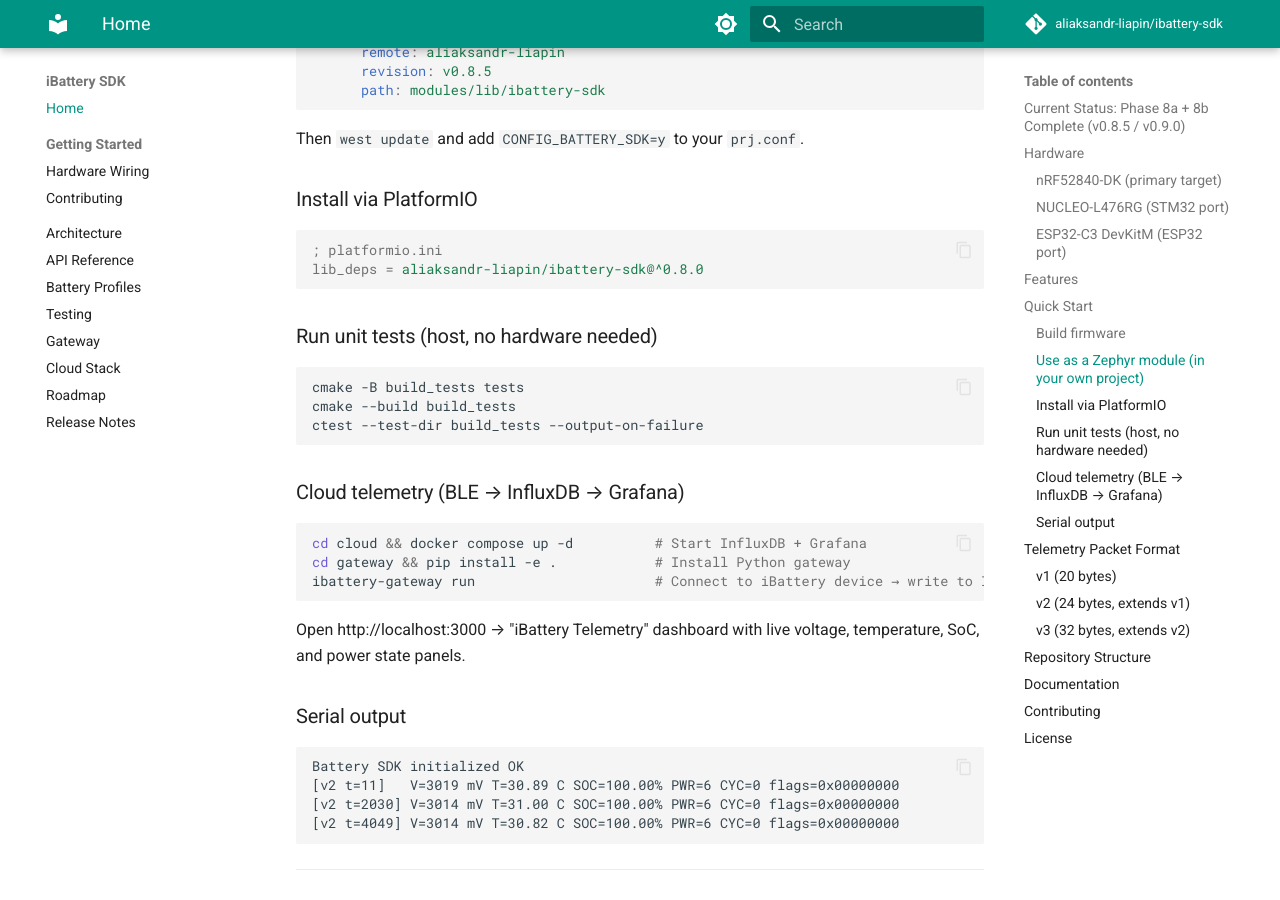
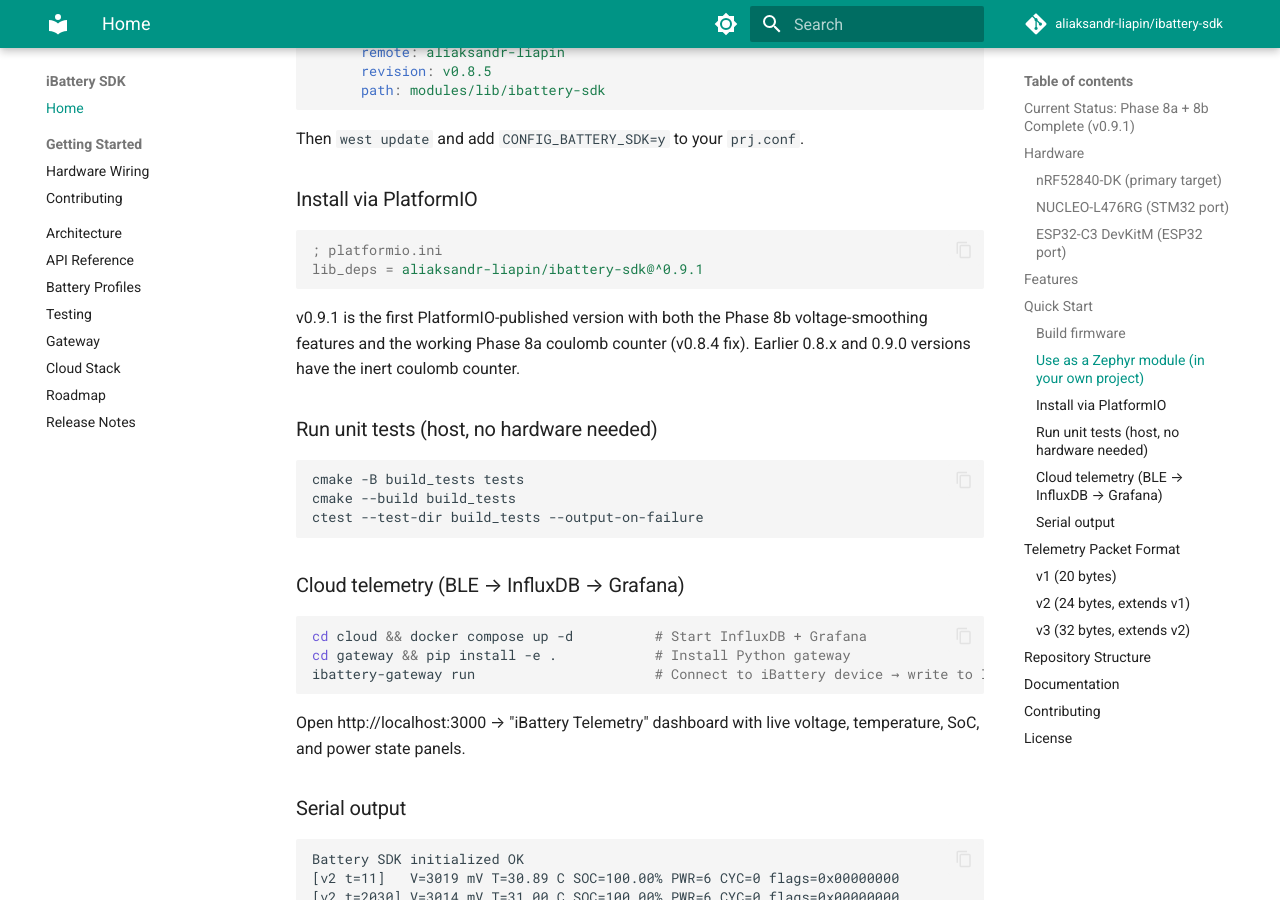
Before and after one commit to aliaksandr-liapin/ibattery-sdk, an MkDocs documentation site: the page built from docs/index.md, in a window 1280 px wide and 900 px high, scrolled down 3905 px. Built offline with MkDocs 1.6.1 and Material for MkDocs 9.7.7, drawn with Linux system fonts in a browser that asks for light colours; comment, search, counter and statistics services are not loaded; some of the changed text lies outside the part shown.

Commit message:
docs: refresh status + PlatformIO install snippet for v0.9.1
Two follow-up tweaks so the next PlatformIO registry crawl picks up the
cleanest snapshot:

- "Current Status" line now reflects v0.9.1 (was v0.8.5 / v0.9.0)
- Install snippet bumps the lib_deps constraint from ^0.8.0 to ^0.9.1
  — the old ^0.8.0 caret excluded all 0.9.x versions, so copy-paste
  users were getting v0.8.x without Phase 8b features

Applied to both README.md and docs/index.md.

Co-Authored-By: Claude Opus 4.7 (1M context) <noreply@anthropic.com>

````diff
--- a/docs/index.md
+++ b/docs/index.md
@@ -9,7 +9,7 @@ Currently targets the **nRF52840**, **STM32L476**, and **ESP32-C3** (Zephyr RTOS
 
 ---
 
-## Current Status: Phase 8a + 8b Complete (v0.8.5 / v0.9.0)
+## Current Status: Phase 8a + 8b Complete (v0.9.1)
 
 | Phase | Description | Status |
 |-------|-------------|--------|
@@ -128,8 +128,10 @@ Then `west update` and add `CONFIG_BATTERY_SDK=y` to your `prj.conf`.
 
 ```ini
 ; platformio.ini
-lib_deps = aliaksandr-liapin/ibattery-sdk@^0.8.0
+lib_deps = aliaksandr-liapin/ibattery-sdk@^0.9.1
 ```
+
+v0.9.1 is the first PlatformIO-published version with both the Phase 8b voltage-smoothing features and the working Phase 8a coulomb counter (v0.8.4 fix). Earlier 0.8.x and 0.9.0 versions have the inert coulomb counter.
 
 ### Run unit tests (host, no hardware needed)
 
````
Also changed, not shown: README.md (+4 -2 lines).
